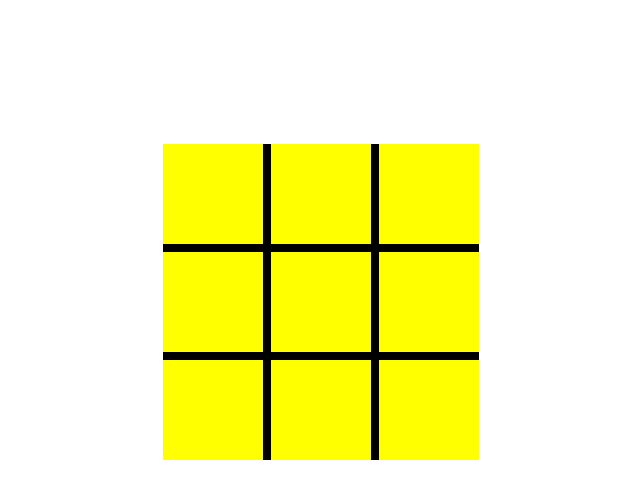
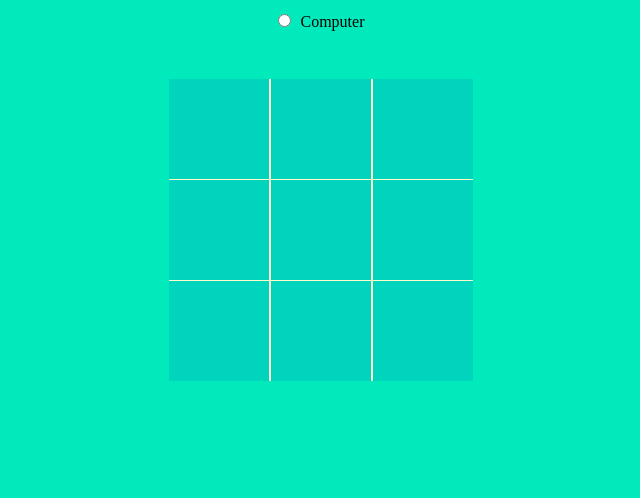
Before and after one commit to Abdelkrim-Saouchi/Tic-Tac-Toe, a website: page index.html in a window 1280 px wide. Shown: the part 272-770 px from the top of the page, without its empty margins (319-959 px from the left). Drawn offline with Linux system fonts and the light colour scheme.

Commit message:
Inhence UI

```diff
--- a/style.css
+++ b/style.css
@@ -7,10 +7,12 @@
 body {
   min-height: 100vh;
   padding: 24px 24px;
-  display: grid;
-  grid-template-rows: min-content fit-content min-content;
-  justify-items: center;
-  gap: 16px;
+  background-color: #00eabb;
+  display: flex;
+  flex-direction: column;
+  align-items: center;
+  justify-content: center;
+  gap: 32px;
 }
 
 .control-panel {
@@ -37,16 +39,17 @@
   display: grid;
   grid-template-columns: 1fr 1fr 1fr;
   grid-template-rows: 1fr 1fr 1fr;
-  gap: 8px;
-  background-color: black;
+  gap: 1px 2px;
+  background-color: #fffcc9;
+  color: #fffcc9;
 }
 
 .game-grid-cell {
   width: 100px;
   height: 100px;
-  font-size: 32px;
+  font-size: 48px;
   font-weight: 700;
-  background-color: yellow;
+  background-color: #00d4bc;
   display: grid;
   place-content: center;
   cursor: pointer;
```
